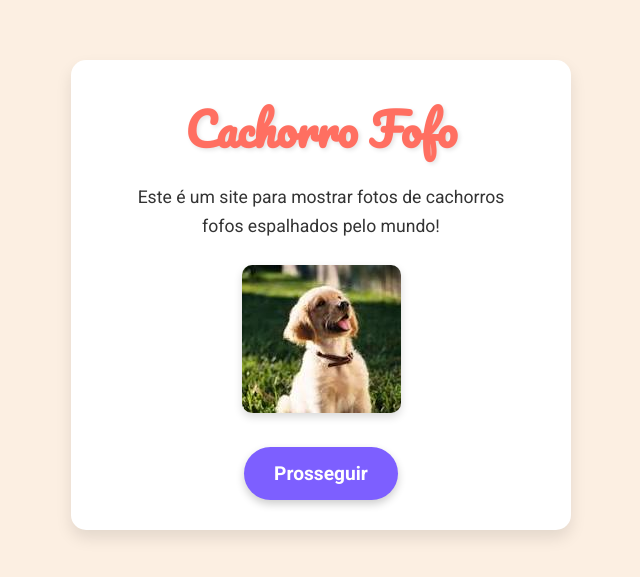
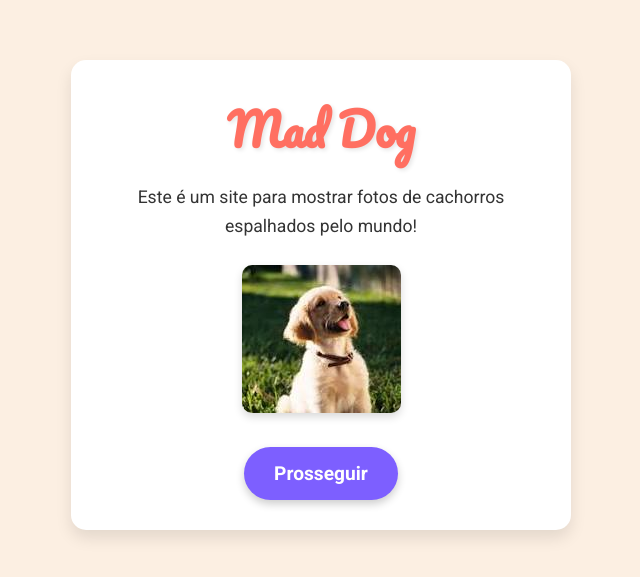
Before and after one commit to lucasmdcv/racas-de-cachorros, a plain HTML site: page index.html in a window 1280 px wide. Shown: the part 105-682 px from the top of the page, without its empty margins (319-959 px from the left). Drawn offline with Linux system fonts and the light colour scheme.

Commit message:
Update index.html

```diff
--- a/index.html
+++ b/index.html
@@ -3,7 +3,7 @@
 <head>
     <meta charset="UTF-8">
     <meta name="viewport" content="width=device-width, initial-scale=1.0">
-    <title>Cachorro Fofo - Página Inicial</title>
+    <title>Mad Dog  - Página Inicial</title>
     <link rel="preconnect" href="https://fonts.googleapis.com">
     <link rel="preconnect" href="https://fonts.gstatic.com" crossorigin>
     <link href="https://fonts.googleapis.com/css2?family=Pacifico&family=Roboto:wght@400;700&display=swap" rel="stylesheet">
@@ -110,8 +110,8 @@
 <body>
     <div class="container">
         <header>
-            <h1>Cachorro Fofo</h1>
-            <p>Este é um site para mostrar fotos de cachorros fofos espalhados pelo mundo!</p>
+            <h1>Mad Dog</h1>
+            <p>Este é um site para mostrar fotos de cachorros espalhados pelo mundo!</p>
         </header>
 
         <main>
```
